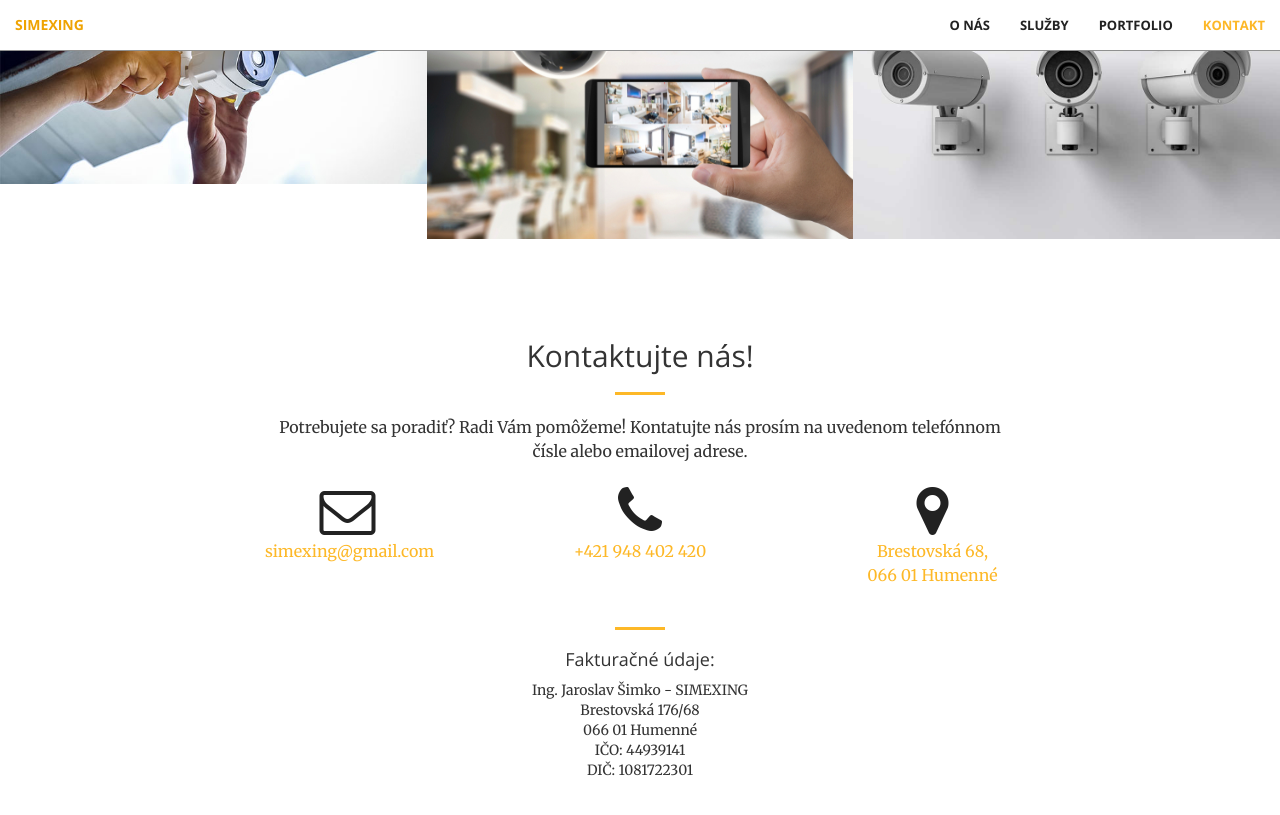
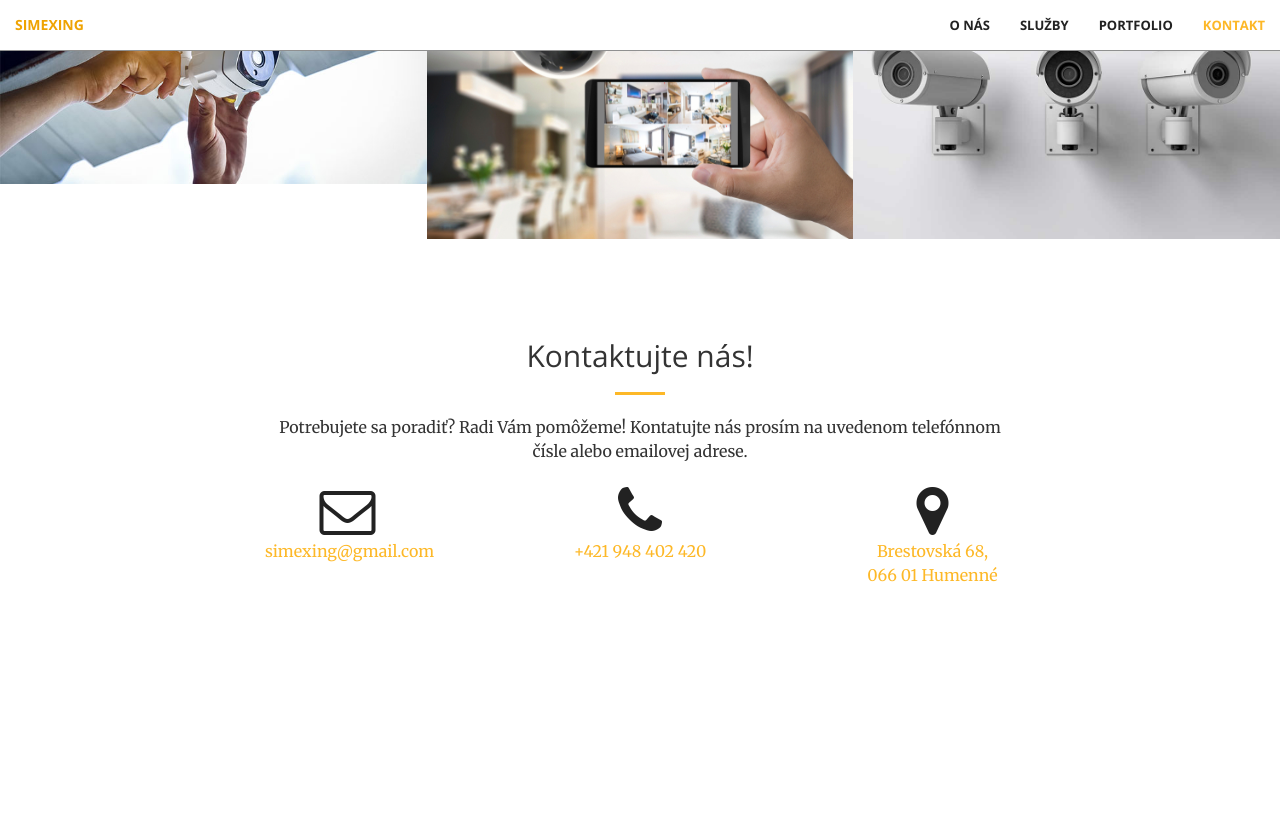
Before and after one commit to stesi13/simexing, a Jekyll site: the page built from index.html, in a window 1280 px wide and 900 px high, scrolled down 1868 px. Shown: the top 815 px of the window. Built offline with Jekyll 4.4.1, drawn with Linux system fonts in a browser that asks for light colours; after the commit the page ends 2575 px from its top, so only the background shows below that.

Commit message:
Update contact.html

```diff
--- a/_includes/contact.html
+++ b/_includes/contact.html
@@ -24,16 +24,5 @@
                 <p>Brestovská 68,<br/>066 01 Humenné</p>
              </a>
         </div>
-        <div class="row">
-            <div class="col-lg-8 col-lg-offset-2 text-center">
-                <hr class="primary">
-                <p><h4>Fakturačné údaje:</h4>
-                Ing. Jaroslav Šimko - SIMEXING<br/>
-                Brestovská 176/68<br/>
-                066 01 Humenné<br/>
-                IČO: 44939141<br/>
-                DIČ: 1081722301<br/>
-                </p>
-            </div>
     </div>
 </section>
```
